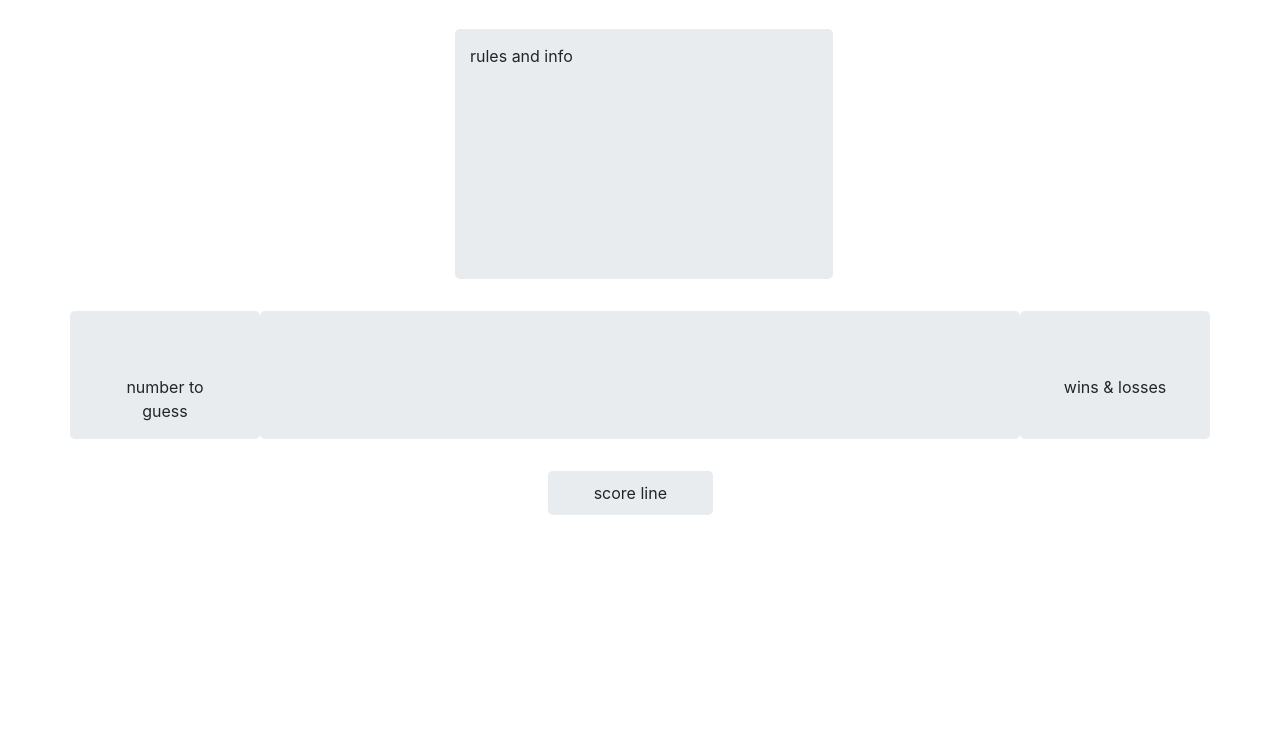
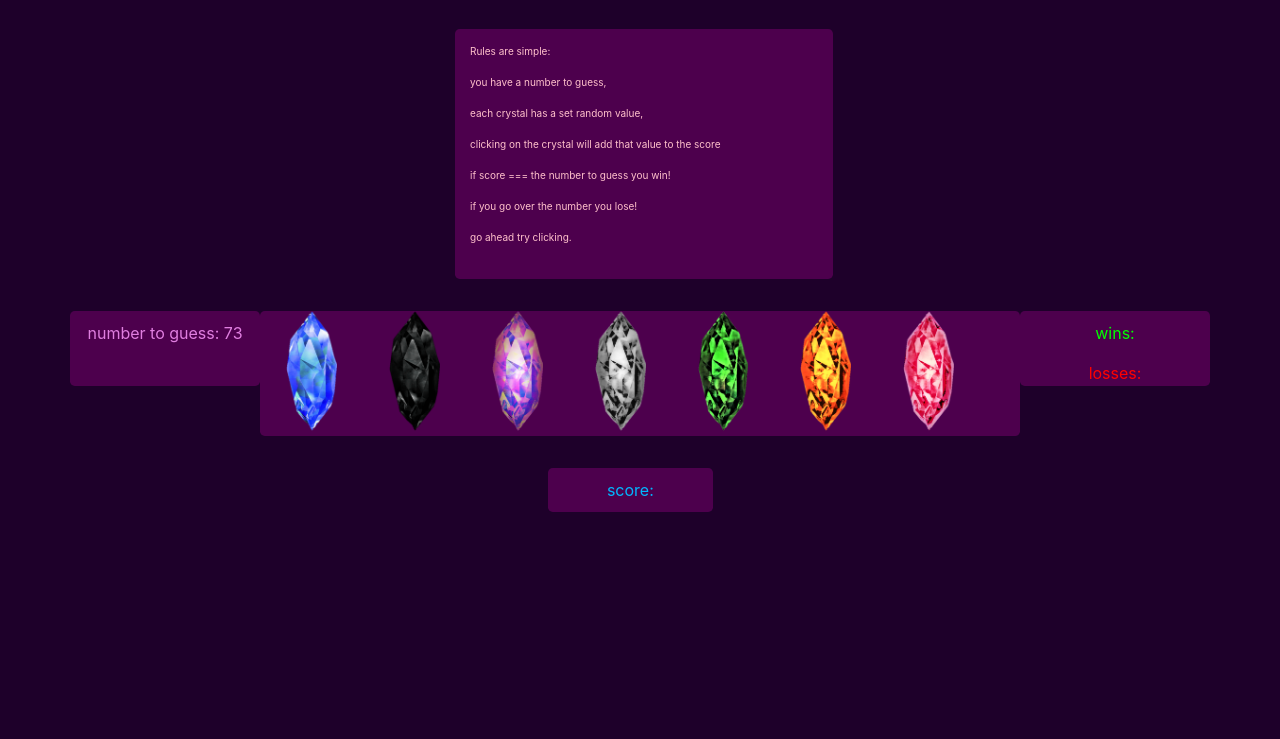
Before and after one commit to ZigglyMantis/unit-4-game, a plain HTML site: page index.html in a window 1280 px wide. Shown: the part 61-800 px from the top of the page. Drawn offline with nearby package versions, Linux system fonts and the light colour scheme.

Commit message:
finalized game and all logic, fixed all bugs as well

```diff
--- a/assets/game.js
+++ b/assets/game.js
@@ -0,0 +1,57 @@
+//generating the global variables//
+//target//
+var wins = 0;
+var losses = 0;
+var audio = new Audio("assets/raven.mp3")
+var correctNumberLow = 19;
+var correctNumberHigh = 120;
+var correctNumber = Math.floor(Math.random() * (correctNumberHigh - correctNumberLow + 1)) + correctNumberLow
+//crystal//
+var crystalLow = 1;
+var crystalHigh = 12;
+var counter = 0;
+var crystalAvailable = ["assets/images/crystal1.png", "assets/images/crystal2.png", "assets/images/crystal3.png", "assets/images/crystal4.png", "assets/images/crystal5.png", "assets/images/crystal6.png", "assets/images/crystal7.png",]
+
+function displayCorrectNumber() {
+    $("#numberBox").append(correctNumber)
+}
+
+function setCrystalNumber() {
+    for (var i = 0; i < crystalAvailable.length; i++) {
+        var imageCrystal = $("<img>");
+        imageCrystal.addClass("crystal-image img-responsive");
+        imageCrystal.attr("src", crystalAvailable[i]);
+        imageCrystal.attr("data-crystalvalue", Math.floor(Math.random() * (crystalHigh - crystalLow)) + crystalLow);
+        $("#crystals").append(imageCrystal);
+    };
+};
+
+//function//
+function clickedCrystal() {
+$(".crystal-image").on("click", function() {
+    counter += $(this).data("crystalvalue");
+    $("#scoreLine").text("score: " + counter);
+        if (counter === correctNumber) {
+            alert("You Win!");
+            wins++
+            $("#wins").text("wins: " + wins);
+            resetRound();
+        } else if (counter > correctNumber) {
+            alert("You Lose!");
+            losses++
+            $("#losses").text("losses: " + losses);
+            resetRound();
+        }
+
+});
+}
+
+//ending line//
+displayCorrectNumber();
+setCrystalNumber();
+clickedCrystal();
+function resetRound() {
+    counter = 0;
+    $("#scoreLine").text("score: " + counter);
+    audio.play();
+}
--- a/assets/style.css
+++ b/assets/style.css
@@ -1,32 +1,67 @@
+body {
+    background-color: rgb(30, 0, 42)
+}
+
 #titleCard {
     font-size: 25px;
     padding: 10px;
     text-align: center;
+    background-color: rgb(77, 0, 77);
+    color: rgb(255, 196, 0)
 }
 
 #rules {
     height: 250px;
     padding: 15px;
+    background-color: rgb(77, 0, 77);
+    color: rgb(150, 0, 150)
 }
 
 #numberBox {
     height: 75px;
     text-align: center;
     float: left;
+    background-color: rgb(77, 0, 77);
+    color: rgb(224, 126, 224);
+    padding: 10px;
 }
 
 #winsLosses {
     height: 75px;
     text-align: center;
     float: right;
+    background-color: rgb(77, 0, 77);
+    color: rgb(150, 0, 150);
+    padding: 10px;
+}
+
+#wins {
+    color: lime;
+}
+
+#losses {
+    color: red;
 }
 
 #crystals {
+    height: 125px;
     padding: 0px;
     float: none;
+    background-color: rgb(77, 0, 77);
+    color: rgb(150, 0, 150)
 }
 
 #scoreLine {
     padding: 10px;
     text-align: center;
+    background-color: rgb(77, 0, 77);
+    color: rgb(0, 183, 255)
 }
+img {
+    max-height: 120px;
+    margin: 0px 26px;
+}
+.ruless {
+    font-size: 10px;
+    color: pink;
+}
--- a/index.html
+++ b/index.html
@@ -16,19 +16,31 @@
         <div id="titleCard" class="jumbotron col-6">Crystal collector</div>
             </div>
     <div class="row offset-4">
-        <div id="rules" class="jumbotron col-6">rules and info</div>
+        <div id="rules" class="jumbotron col-6">
+            <p class="ruless">Rules are simple:</p>
+            <p class="ruless">you have a number to guess,</p>
+            <p class="ruless">each crystal has a set random value,</p>
+            <p class="ruless">clicking on the crystal will add that value to the score</p>
+            <p class="ruless">if score === the number to guess you win!</p>
+            <p class="ruless">if you go over the number you lose!</p>
+            <p class="ruless">go ahead try clicking.</p>
+        </div>
             </div>
     <div class="row">
-        <div id="numberBox" class="jumbotron col-2">number to guess</div>
-        <div id="crystals" class="jumbotron col-8"></div>
-        <div id="winsLosses" class="jumbotron col-2">wins & losses</div>
+        <div id="numberBox" class="jumbotron col-2">number to guess: </div>
+            <div id="crystals" class="jumbotron col-8 container">
+            </div>
+        <div id="winsLosses" class="jumbotron col-2">
+            <p id="wins">wins: </p>
+            <p id="losses">losses: </p>
+        </div>
             </div>
     <div class="row offset-5">
-        <div id="scoreLine" class="jumbotron col-3">score line</div>
+        <div id="scoreLine" class="jumbotron col-3">score: </div>
             </div>
 </div>
 
+<script src="https://code.jquery.com/jquery-3.4.1.min.js"></script>
 <script src="assets/game.js"></script>
-<script src="https://code.jquery.com/jquery-3.4.1.min.js"></script>
 </body>
 </html>
```
Also changed, not shown: assets/images/Crystal1.png (added), assets/images/Crystal2.png (added), assets/images/Crystal3.png (added), assets/images/Crystal4.png (added), assets/images/Crystal5.png (added), assets/images/Crystal6.png (added), assets/images/Crystal7.png (added), 1 other file.
